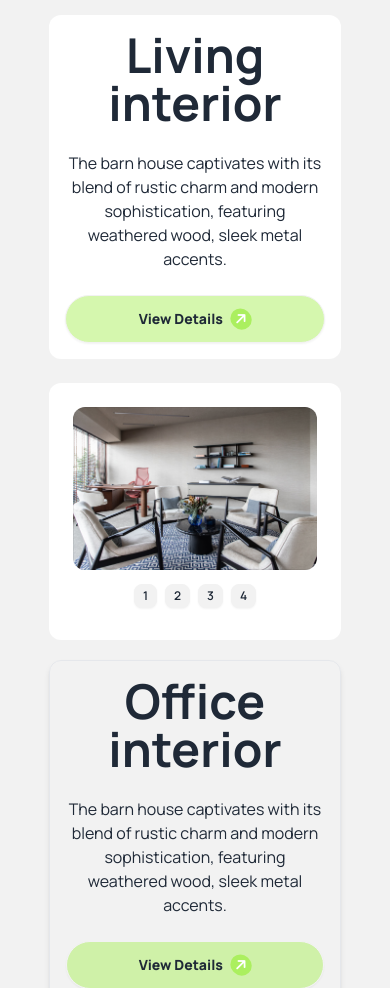
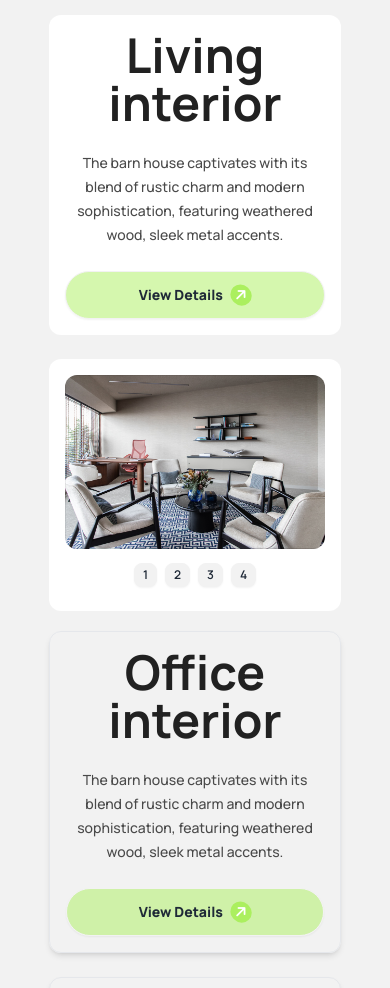
Before and after one commit to Shahriarkawsik/PHB10A03, a website: page index.html in a window 390 px wide. Shown: the part 5940-6928 px from the top of the page. Drawn offline with Linux system fonts and the light colour scheme; files whose address does not match are found by name.

Commit message:
update unique section padding

```diff
--- a/index.html
+++ b/index.html
@@ -724,8 +724,8 @@
               <div class="hero bg-white rounded-xl">
                 <div class="hero-content text-center">
                   <div class="max-w-md">
-                    <h1 class="text-5xl font-bold">Living interior</h1>
-                    <p class="py-6">
+                    <h1 class="text-5xl font-bold title">Living interior</h1>
+                    <p class="py-6 subtitle">
                       The barn house captivates with its blend of rustic charm
                       and modern sophistication, featuring weathered wood, sleek
                       metal accents.
@@ -740,7 +740,7 @@
                 </div>
               </div>
               <!-- Carousel -->
-              <div class="bg-white p-6 rounded-xl">
+              <div class="bg-white p-4 sm:p-5 lg:p-6 rounded-xl">
                 <div class="carousel w-full rounded-xl bg-white">
                   <!-- img 1 -->
                   <div id="item1" class="carousel-item w-full">
@@ -786,7 +786,9 @@
             <!-- office interior -->
             <div class="grid grid-cols-1 lg:grid-cols-2 gap-6">
               <!-- Carousel -->
-              <div class="border shadow-md p-6 rounded-xl max-lg:row-start-2">
+              <div
+                class="border shadow-md p-4 sm:p-5 lg:p-6 rounded-xl max-lg:row-start-2"
+              >
                 <div class="carousel w-full rounded-xl bg-white">
                   <!-- img 1 -->
                   <div id="img1" class="carousel-item w-full">
@@ -832,8 +834,8 @@
               <div class="hero border shadow-md rounded-xl max-lg:row-start-1">
                 <div class="hero-content text-center">
                   <div class="max-w-md">
-                    <h1 class="text-5xl font-bold">Office interior</h1>
-                    <p class="py-6">
+                    <h1 class="text-5xl font-bold title">Office interior</h1>
+                    <p class="py-6 subtitle">
                       The barn house captivates with its blend of rustic charm
                       and modern sophistication, featuring weathered wood, sleek
                       metal accents.
```
Also changed, not shown: src/output.css.
